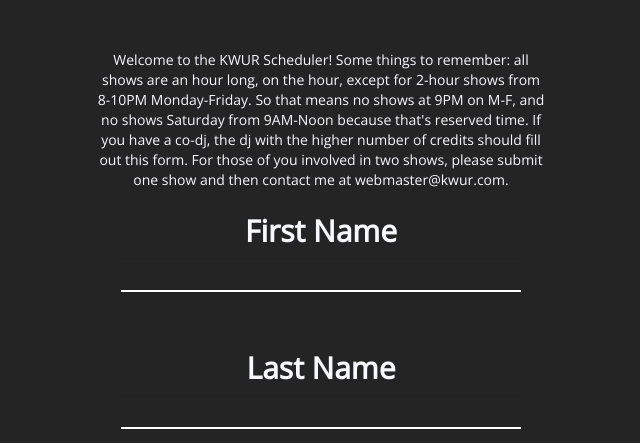
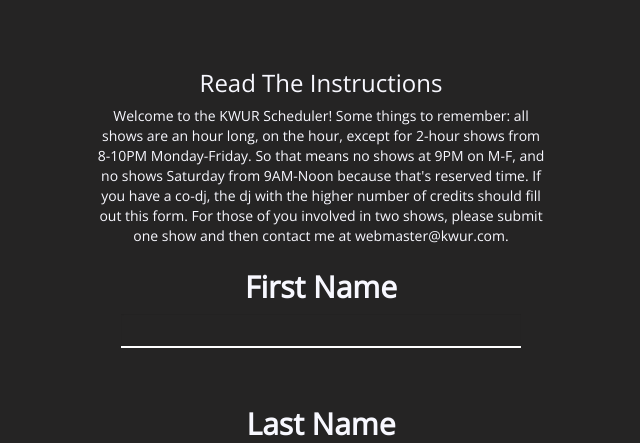
Before and after one commit to kwur/kwur-scheduler, a Django app: page / in a window 1280 px wide. Shown: the part 173-616 px from the top of the page, without its empty margins (319-959 px from the left). Run offline with Django 3.2, Linux system fonts and the light colour scheme; parts of the project's set-up code (start-up, migrations or seed data) failed here and were passed over; some libraries are stand-ins or nearby versions.

Commit message:
no message

```diff
--- a/scheduler/templates/index.html
+++ b/scheduler/templates/index.html
@@ -24,6 +24,7 @@
 			<img src="{% static 'scheduler/kwur.png' %}" class="pagination-centered">
 		</div>
 		<div class="section">
+			<h3>Read The Instructions</h3>
 			<p class="center">Welcome to the KWUR Scheduler! Some things to remember: all shows are an hour long, on the hour, except for 2-hour shows from 8-10PM Monday-Friday. So that means no shows at 9PM on M-F, and no shows Saturday from 9AM-Noon because that's reserved time. If you have a co-dj, the dj with the higher number of credits should fill out this form. For those of you involved in two shows, please submit one show and then contact me at webmaster@kwur.com. </p>
 			<form data-toggle="validator" action="submit-show/" method="post" role="form">
 				{% csrf_token %}
```
